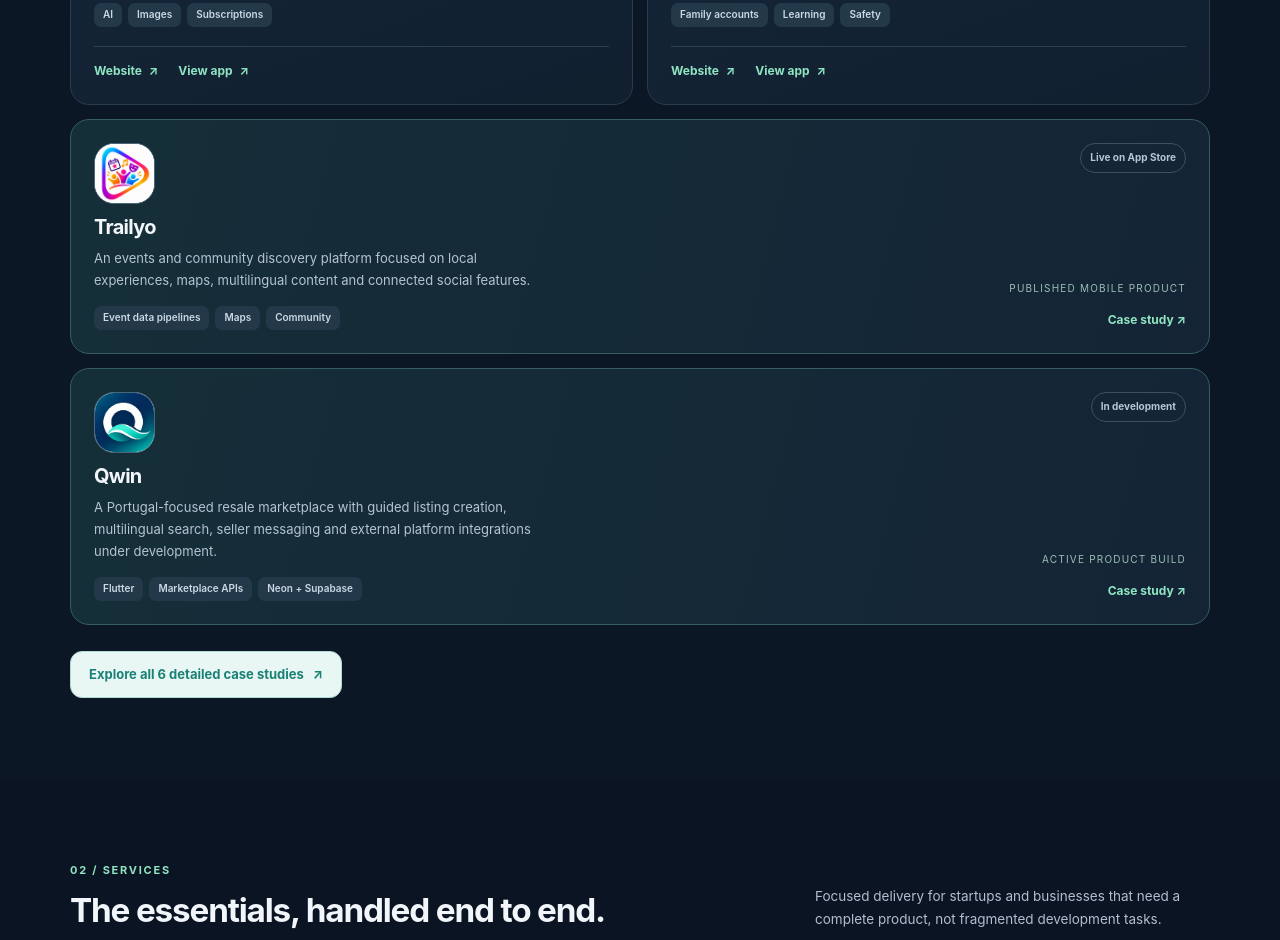
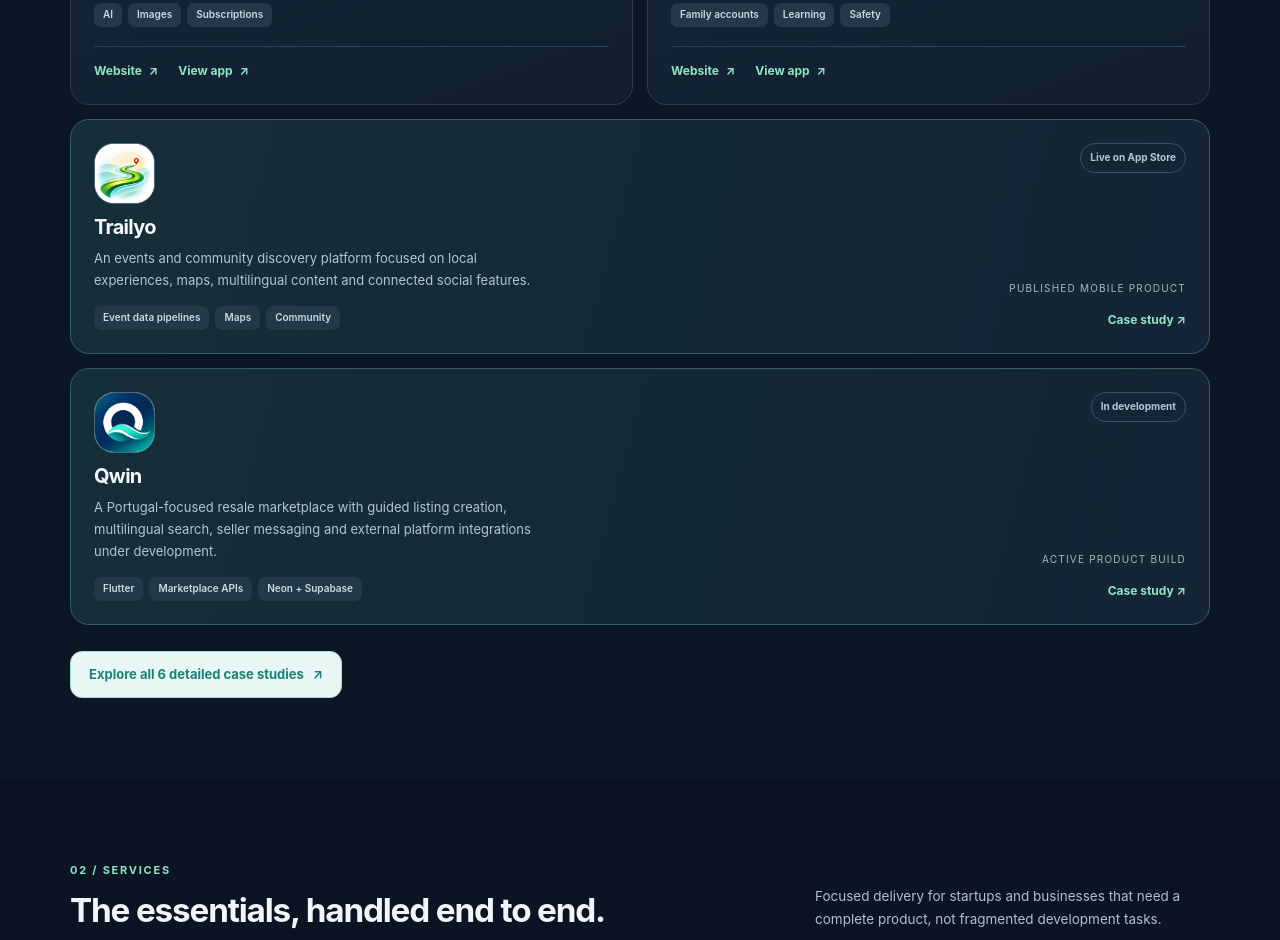
Before and after one commit to maxximillian7-prog/mynw-site, a plain HTML site: page services/index.html in a window 1280 px wide. Shown: the part 1353-2293 px from the top of the page. Drawn offline with Linux system fonts and the light colour scheme.

Commit message:
Use authentic Trailyo road-and-pin app icon in portfolio

```diff
--- a/services/index.html
+++ b/services/index.html
@@ -330,7 +330,7 @@ p{margin:0}
             <div class="work-links"><a href="https://mynw.app/nowkids/" target="_blank" rel="noopener noreferrer">Website <span aria-hidden="true">↗</span></a><a href="https://play.google.com/store/apps/details?id=com.nowapps.nowkids" target="_blank" rel="noopener noreferrer">View app <span aria-hidden="true">↗</span></a></div>
           </article>
           <article class="work-card work-card-wide">
-            <div class="work-card-header"><a class="logo-link" href="https://mynw.app/trailyo/" target="_blank" rel="noopener noreferrer"><img class="app-logo" src="./trailyo-logo.jpg" alt="Trailyo original app logo" width="68" height="68"></a><span class="category">Live on App Store</span></div>
+            <div class="work-card-header"><a class="logo-link" href="https://mynw.app/trailyo/" target="_blank" rel="noopener noreferrer"><img class="app-logo" src="/case-studies/assets/trailyo-app-icon.png" alt="Trailyo original app logo" width="68" height="68"></a><span class="category">Live on App Store</span></div>
             <div class="wide-content"><div><h3>Trailyo</h3><p>An events and community discovery platform focused on local experiences, maps, multilingual content and connected social features.</p><div class="tags"><span>Event data pipelines</span><span>Maps</span><span>Community</span></div></div><div class="wide-side"><span class="wide-note">PUBLISHED MOBILE PRODUCT</span><a href="/case-studies/trailyo/">Case study <span aria-hidden="true">↗</span></a></div></div>
           </article>
           <article class="work-card work-card-wide">
```
